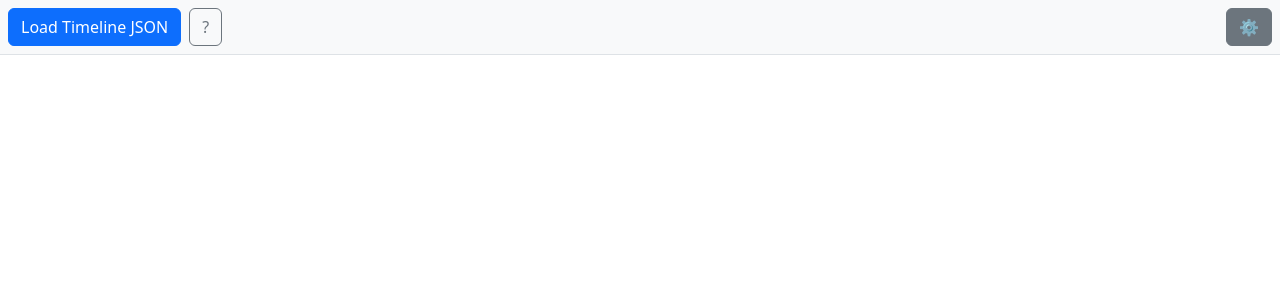
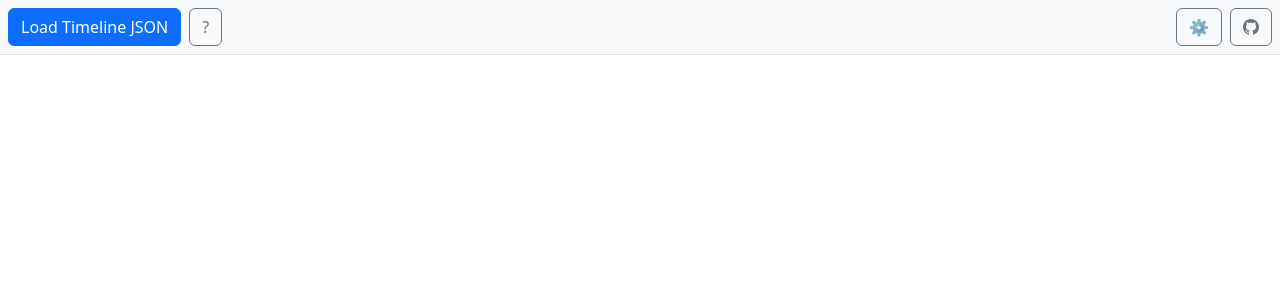
Before and after one commit to mlocati/gmaps-timeline-json, a Vue app: page / in a window 1280 px wide. Shown: the top 300 px of the page. Built offline with nearby package versions, Linux system fonts and the light colour scheme.

Commit message:
Add link to source repo

```diff
--- a/src/App.vue
+++ b/src/App.vue
@@ -97,7 +97,30 @@
       </button>
       <aside>
         <DateRangeSelector v-if="timeline" :timeline="timeline" v-model="selectedTimeRange" />
-        <button type="button" class="btn btn-secondary" title="Options" @click.prevent="showOptions = true">⚙</button>
+        <button type="button" class="btn btn-outline-secondary" title="Options" @click.prevent="showOptions = true">
+          ⚙
+        </button>
+        <a
+          class="btn btn-outline-secondary"
+          href="https://github.com/mlocati/gmaps-timeline-json"
+          target="_blank"
+          rel="noopener noreferrer"
+          title="View the source code on GitHub"
+        >
+          <svg
+            xmlns="http://www.w3.org/2000/svg"
+            width="16"
+            height="16"
+            viewBox="0 0 16 16"
+            fill="currentColor"
+            aria-hidden="true"
+            style="width: 1rem; height: auto; vertical-align: -0.125em"
+          >
+            <path
+              d="M8 0C3.58 0 0 3.58 0 8c0 3.54 2.29 6.53 5.47 7.59.4.07.55-.17.55-.38 0-.19-.01-.82-.01-1.49-2.01.37-2.53-.49-2.69-.94-.09-.23-.48-.94-.82-1.13-.28-.15-.68-.52-.01-.53.63-.01 1.08.58 1.23.82.72 1.21 1.87.87 2.33.66.07-.52.28-.87.51-1.07-1.78-.2-3.64-.89-3.64-3.95 0-.87.31-1.59.82-2.15-.08-.2-.36-1.02.08-2.12 0 0 .67-.21 2.2.82.64-.18 1.32-.27 2-.27s1.36.09 2 .27c1.53-1.04 2.2-.82 2.2-.82.44 1.1.16 1.92.08 2.12.51.56.82 1.27.82 2.15 0 3.07-1.87 3.75-3.65 3.95.29.25.54.73.54 1.48 0 1.07-.01 1.93-.01 2.2 0 .21.15.46.55.38A8.01 8.01 0 0 0 16 8c0-4.42-3.58-8-8-8Z"
+            />
+          </svg>
+        </a>
       </aside>
     </header>
     <main>
```
